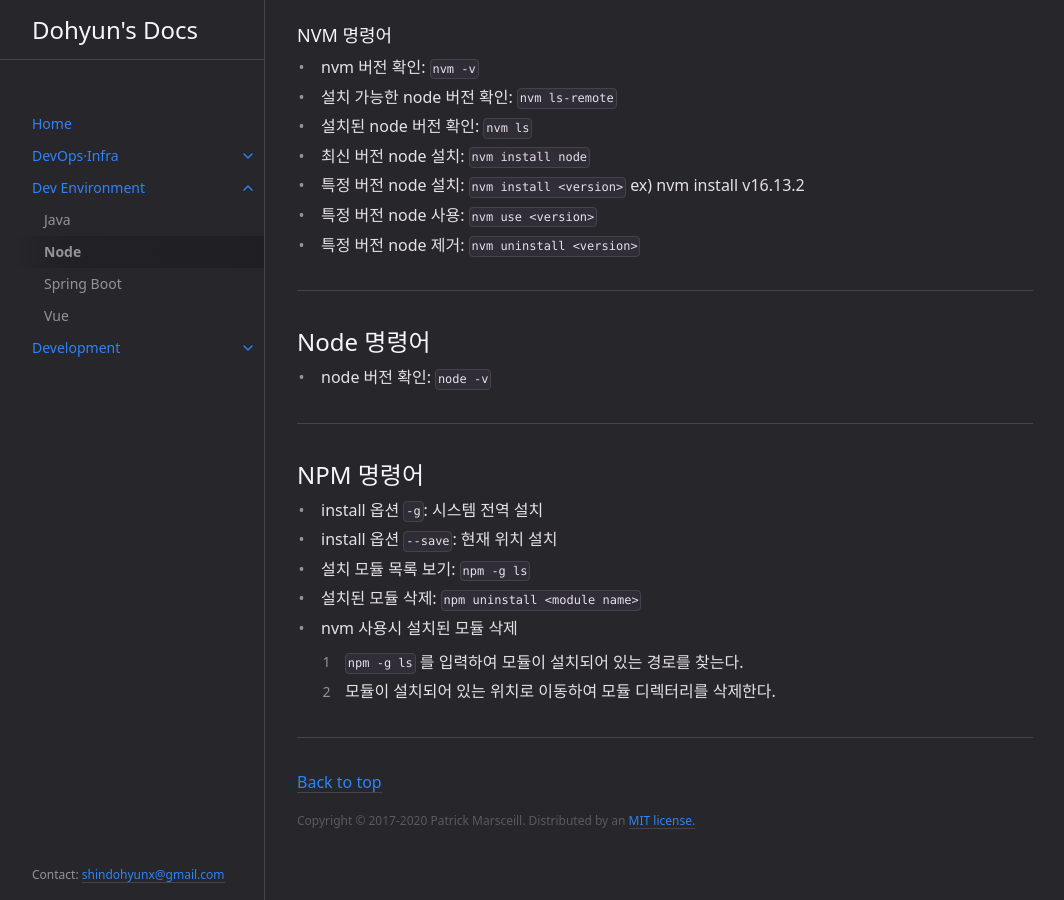
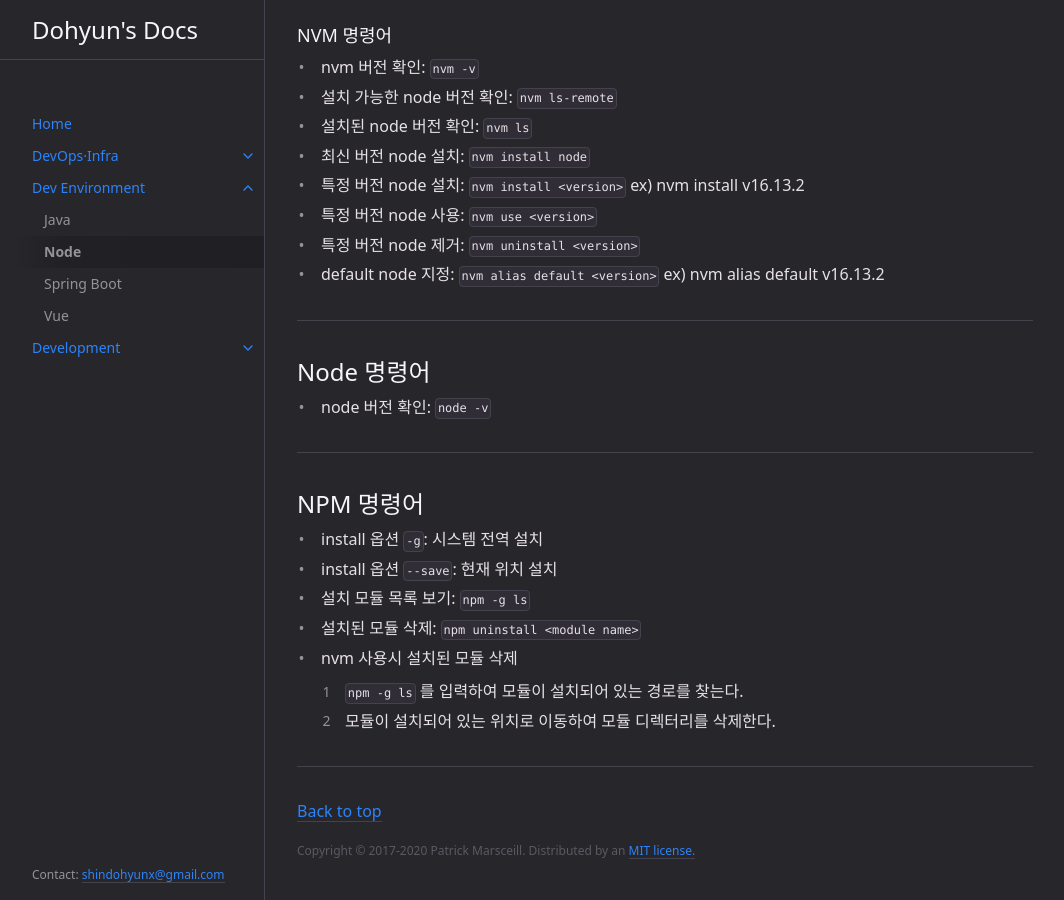
Before and after one commit to shindohyun/shindohyun.github.io, a Jekyll site: the page built from docs/dev-environment/node.md, in a window 1280 px wide and 900 px high, scrolled down 553 px. Shown: the whole window, without its empty margins (107-1171 px from the left). Built offline with Jekyll 4.4.1, drawn with Linux system fonts in a browser that asks for light colours.

Commit message:
[추가] nvm 명령어: default node 지정

```diff
--- a/docs/dev-environment/node.md
+++ b/docs/dev-environment/node.md
@@ -31,6 +31,7 @@ nav_order: 2
 - 특정 버전 node 설치: `nvm install <version>` ex) nvm install v16.13.2
 - 특정 버전 node 사용: `nvm use <version>`
 - 특정 버전 node 제거: `nvm uninstall <version>`
+- default node 지정: `nvm alias default <version>` ex) nvm alias default v16.13.2
 
 ---
 
```
